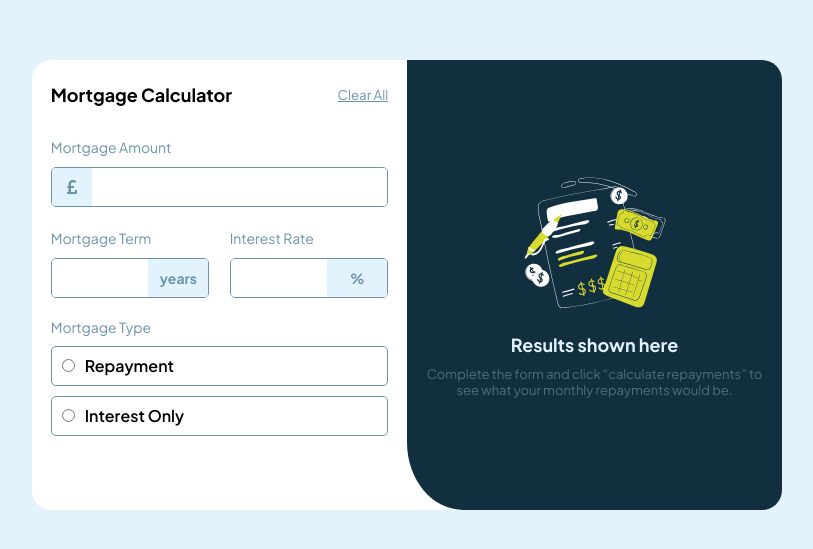
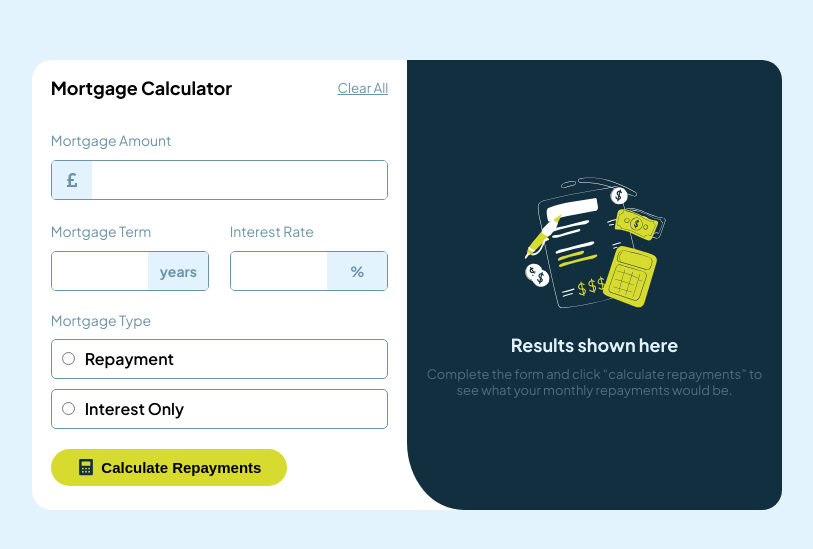
Before and after one commit to TornikeTt/Mortgage-repayment-calculator, a React (Vite) app: page / in a window 1280 px wide. Shown: the part 115-664 px from the top of the page, without its empty margins (233-1046 px from the left). Built offline with nearby package versions, Linux system fonts and the light colour scheme.

Commit message:
add calculate payment button

```diff
--- a/src/Components/Leftside/Leftside.jsx
+++ b/src/Components/Leftside/Leftside.jsx
@@ -54,6 +54,11 @@ function Leftside() {
                             name="mortgageType"
                         />
                     </div>
+
+                    <button className="mortgage-btn">
+                        <img src={calculator} />
+                        <p>Calculate Repayments</p>
+                    </button>
                 </form>
             </div>
         </div>
--- a/src/Components/Leftside/Leftside.scss
+++ b/src/Components/Leftside/Leftside.scss
@@ -8,7 +8,7 @@
 
     .calculator-wrapper {
         width: 90%;
-        height: 90%;
+        height: 93%;
         display: flex;
         flex-direction: column;
         overflow: hidden;
@@ -192,3 +192,30 @@ form {
         }
     }
 }
+
+.mortgage-btn {
+    margin-top: 20px;
+    width: 70%;
+    height: 37px;
+
+    background-color: hsl(61, 70%, 52%);
+
+    display: flex;
+    justify-content: center;
+    align-items: center;
+    border-radius: 20px;
+    gap: 5px;
+
+    border: none;
+    outline: none;
+    cursor: pointer;
+
+    img {
+        width: 20px;
+    }
+
+    p {
+        font-size: 15px;
+        font-weight: 600;
+    }
+}
```
